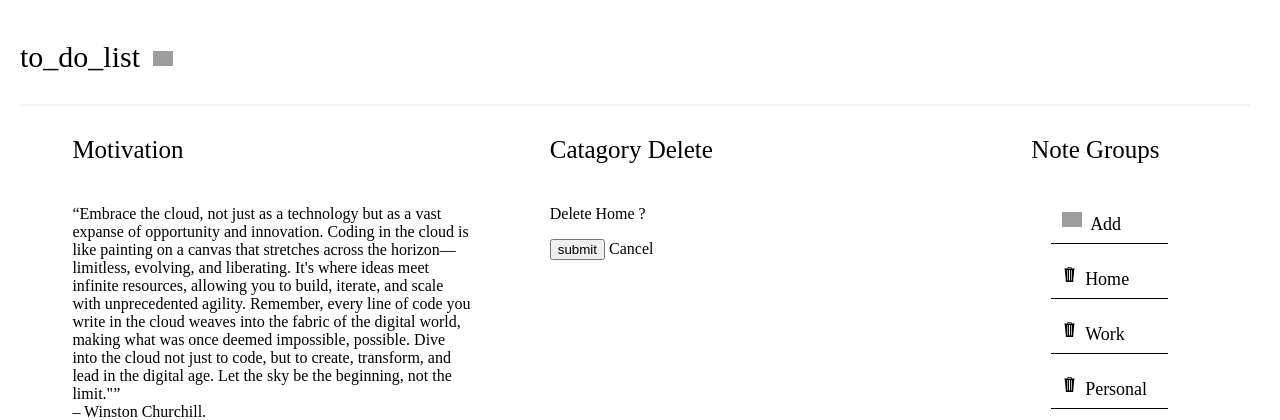
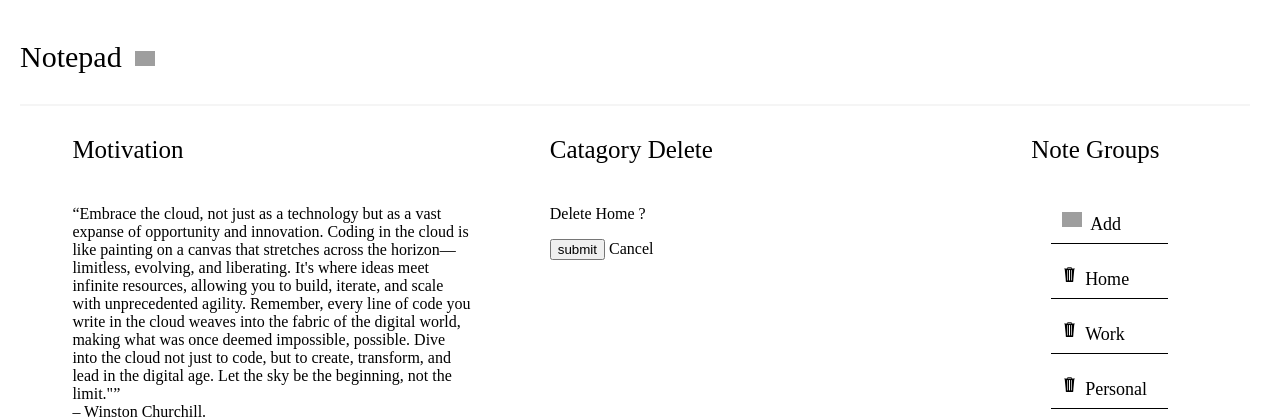
Before and after one commit to x23125721/x23125721-devsecops-notepad, a Django app: page /catagories_delete/Home/ in a window 1280 px wide. Shown: the top 420 px of the page. Run offline with Django 3.2, Linux system fonts and the light colour scheme; data comes from the database, SQL or seed files in the repository; grey boxes are pictures that could not be loaded.

Commit message:
working code

```diff
--- a/task_group/templates/task_group/base.html
+++ b/task_group/templates/task_group/base.html
@@ -17,7 +17,7 @@
     <div class="base">
 
         <div class="title">
-            <p class="title-text">to_do_list</p>
+            <p class="title-text">Notepad</p>
             <div class="home">
                 <a href="{% url 'task_group:tlist' %}" class="icon"><img src="{% static 'task_group/img/home.png' %}"></a>
             </div>
@@ -52,7 +52,7 @@
 
 
    {% block content %}
-            {% endblock %}
+    {% endblock %}
 
 
 
```
